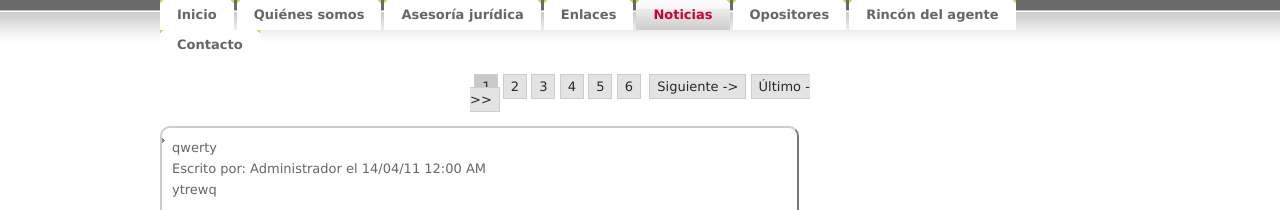
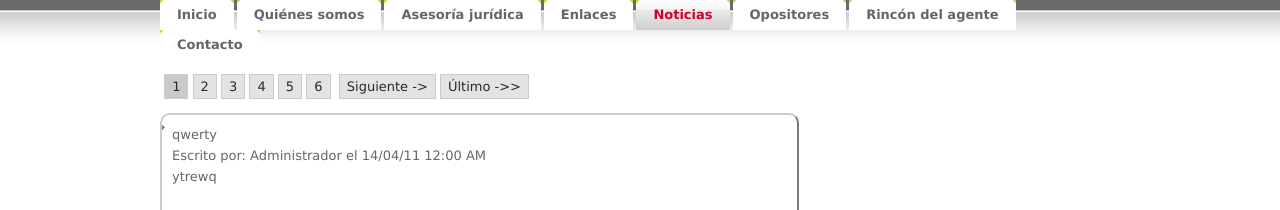
Before and after one commit to pdgarcia/aproahp-web, a PHP site: page /noticias/noticias.php in a window 1280 px wide. Shown: the part 110-320 px from the top of the page. Run offline with PHP 8.4, Linux system fonts and the light colour scheme; data comes from the database, SQL or seed files in the repository; some libraries are stand-ins or nearby versions.

Commit message:
Cambio alineacion de barra de paginacion

```diff
--- a/css/aproahp.css
+++ b/css/aproahp.css
@@ -605,7 +605,7 @@ li.noticia a:hover {
 #pagination {
 	margin-top:20px;
 	margin-bottom:20px;
-	padding-left:310px;
+	/*padding-left:310px;*/
 }
 
 #pagination a, #pagination strong {
```
